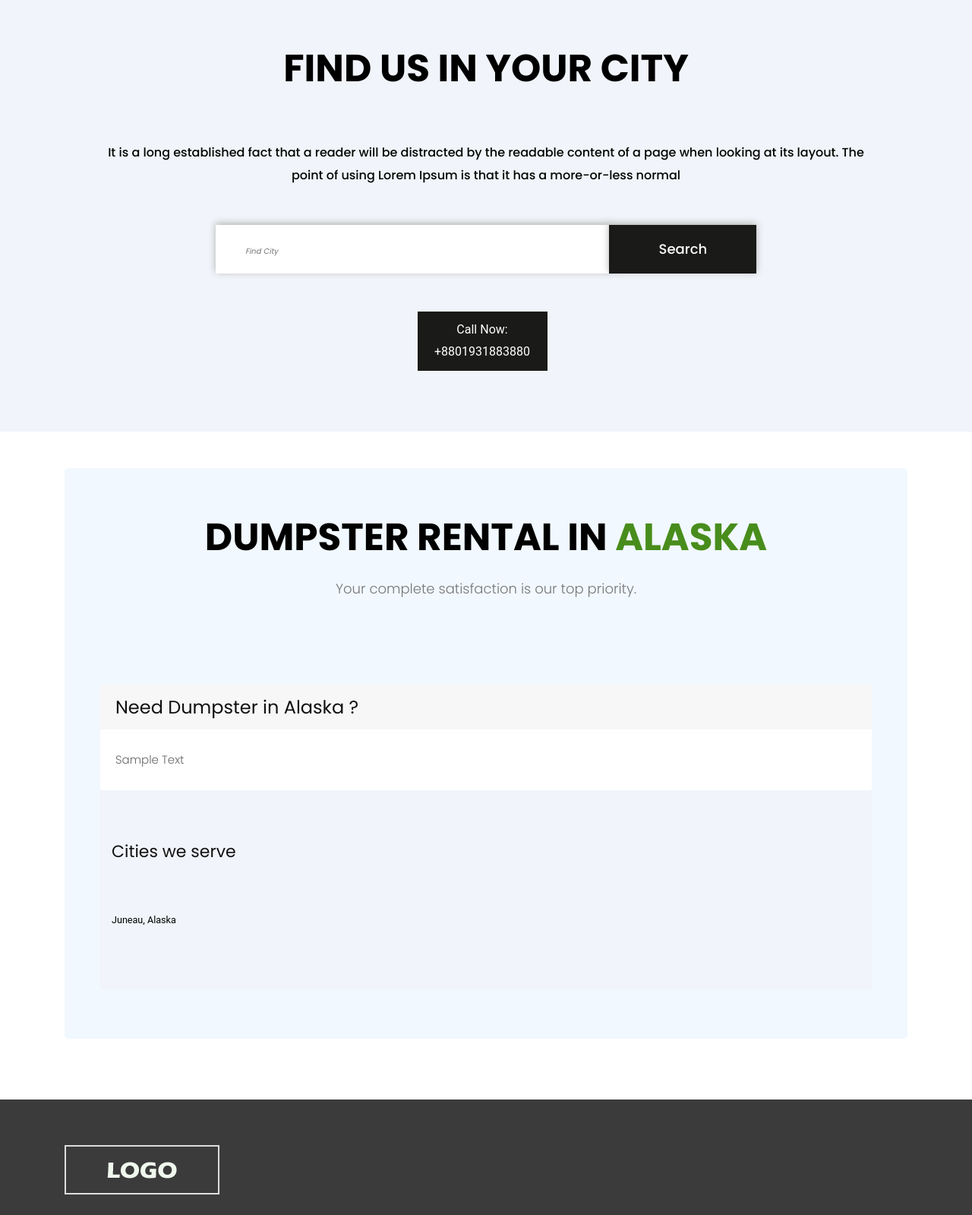
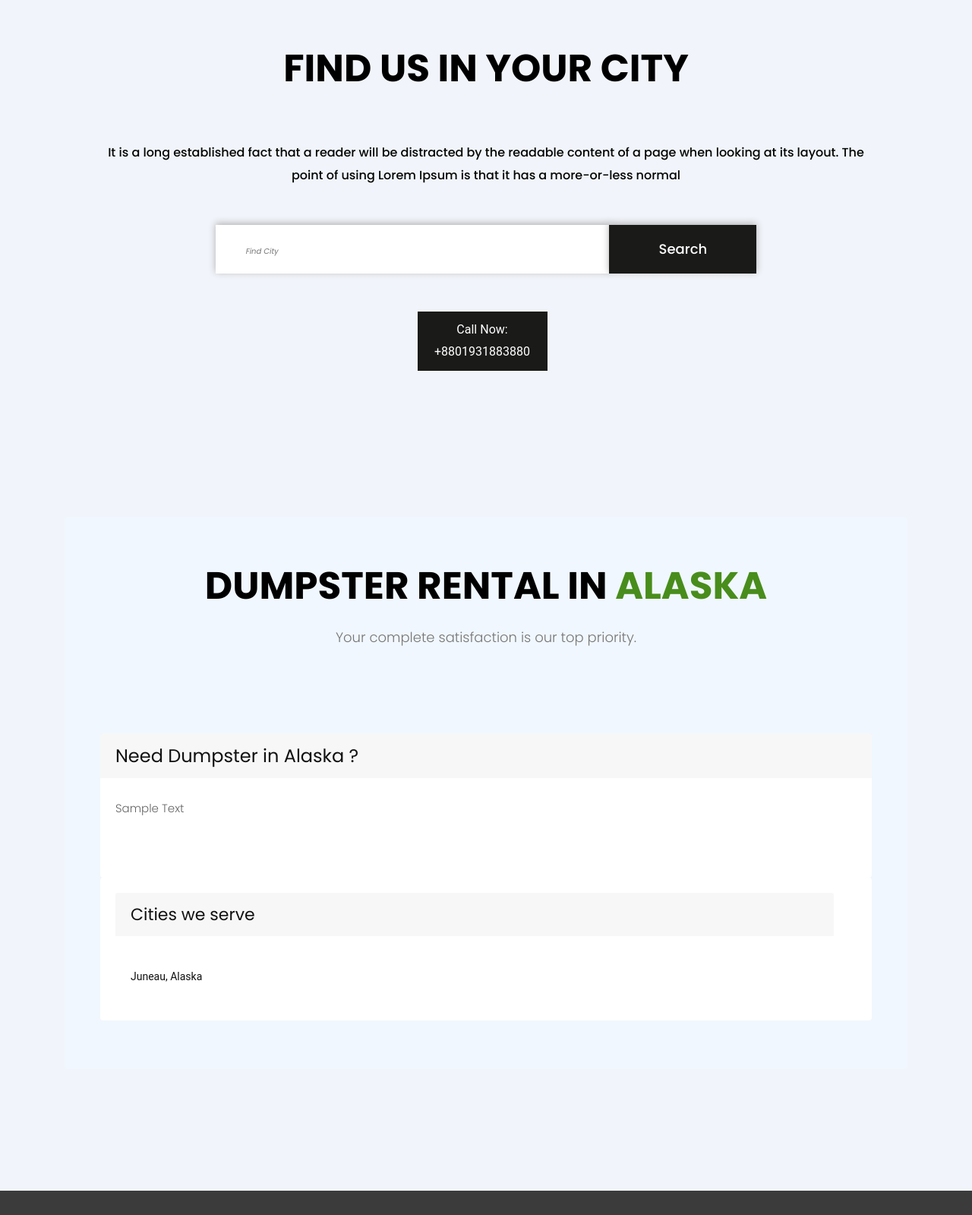
Before and after one commit to mmrubayet/dumpsterRentalSite, a Django app: a page that uses templates/state_detail.html in a window 1280 px wide. Shown: the part 678-2277 px from the top of the page at 76% size. Run offline with Django 3.2, Linux system fonts and the light colour scheme; data comes from the database, SQL or seed files in the repository; some libraries are stand-ins or nearby versions.

Commit message:
multiple column in state_detail

```diff
--- a/templates/state_detail.html
+++ b/templates/state_detail.html
@@ -1,10 +1,11 @@
 <!-- templates/state_detail.html -->
 {% extends 'base.html' %}
 {% block content %}
-<div>
+<section>
   <div class="container py-5">
 
     <div class="container jumbotron" id="jumbo">
+
       <div class="row">
         <div class="col-md-12">
           <div class="titlepage">
@@ -20,47 +21,56 @@
 
       <div class="container">
 
-        <div class="card border-0">
+        <div class="card border-0 ">
           <h1 class="card-header border-0">Need Dumpster in {{ object.name }} ?</h1>
           <div class="card-body">
-            <p class="card-text">{{ object.article|safe }}</p>
+            <p class="card-text">{{ object.article|safe }}</p> <br> <br>
           </div>
         </div>
 
+        <!-- city viewer -->
+        <div class="card border-0 ">
 
+          <div class="container row card-body">
+            <div class="container ">
+              <h2 class="card-header border-0">Cities we serve</h2> <br>
+            </div>
+            <!-- city list -->
+            <div class="container ">
+              <div class="row card-body">
+                {% for city in object.cities.all  %}
 
-        <!-- city viewer -->
-        <section>
-          <div class="container row" id="">
+                {% if forloop.first %}
+                <!-- {# frst column starts on first item #} -->
+                <div style="float:left;" class="col-md-4">
+                  {% endif %}
 
-            <div class="container ">
-              <h2 class="">Cities we serve</h2>
-              <br><br>
-            </div>
+                  <li>
+                    <a href="{{ city.get_absolute_url }}">
+                      <h5>
+                        {{ city.city_name }}, {{ city.state_name }}
+                      </h5>
+                    </a>
+                  </li>
 
-            <!-- city list -->
-            <div class="container">
-              <div class="row">
+                  {% if forloop.counter|divisibleby:10 %}
+                  <!-- {# first column ends and nexts starts #} -->
+                </div>
+                <div style="float:left;" class="col-md-4">
+                  {% endif %}
+                  {% if forloop.last %}
+                </div>
+                <!-- {# next columns ends #} -->
+                {% endif %}
 
-                <div class="col-md-3 states">
-                  <ul class="nomark" style="list-style: none; margin: 0; padding: 0; ">
-                    {% for city in object.cities.all  %}
-                    {# {% if object.name == city.state_name %} #}
-
-                    <li> <a href="{{ city.get_absolute_url }}"> {{ city.city_name }}, {{ city.state_name }} </a> </li>
-                    {# {% endif %} #}
-
-                    {% endfor %}
-                  </ul>
-                </div>
-
+                {% endfor %}
 
               </div>
             </div>
             <!-- city list ends -->
 
           </div>
-        </section>
+        </div>
         <!-- city viewer ends -->
 
       </div>
@@ -68,5 +78,5 @@
     </div>
 
   </div>
-</div>
+</section>
 {% endblock content %}
```
